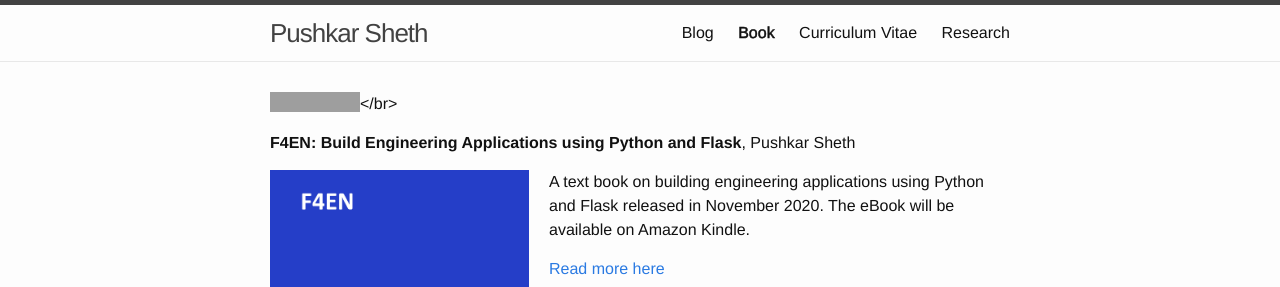
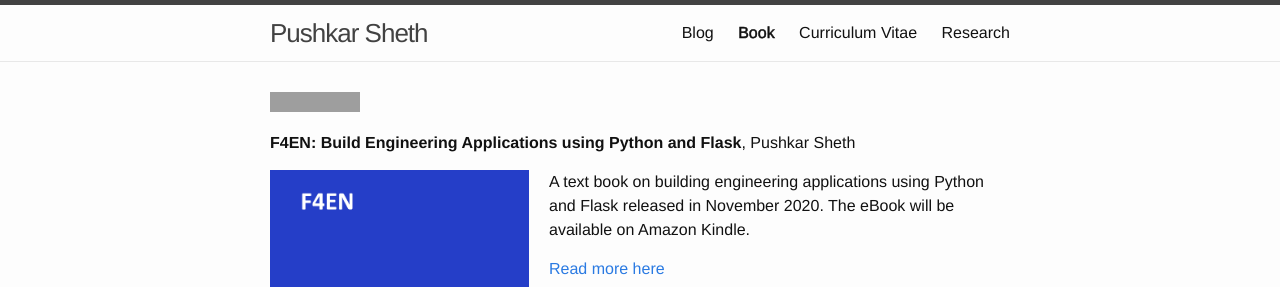
Before and after one commit to phsheth/phsheth.github.io, a Jekyll site: the page built from book.md, in a window 1280 px wide. Shown: the top 287 px of the page. Built offline with Jekyll 4.4.1, drawn with Linux system fonts in a browser that asks for light colours; grey boxes are pictures that could not be loaded.

Commit message:
edit br tag

```diff
--- a/book.md
+++ b/book.md
@@ -5,7 +5,7 @@ permalink: /book/
 
 ---
 
-<img src="https://img.shields.io/badge/F4EN-Build%20Engineering%20Applications%20using%20Python%20and%20Flask-blue" align="left"/> </br>
+<img src="https://img.shields.io/badge/F4EN-Build%20Engineering%20Applications%20using%20Python%20and%20Flask-blue" align="left"/> <br>
 
 **F4EN: Build Engineering Applications using Python and Flask**, Pushkar Sheth
 
```
